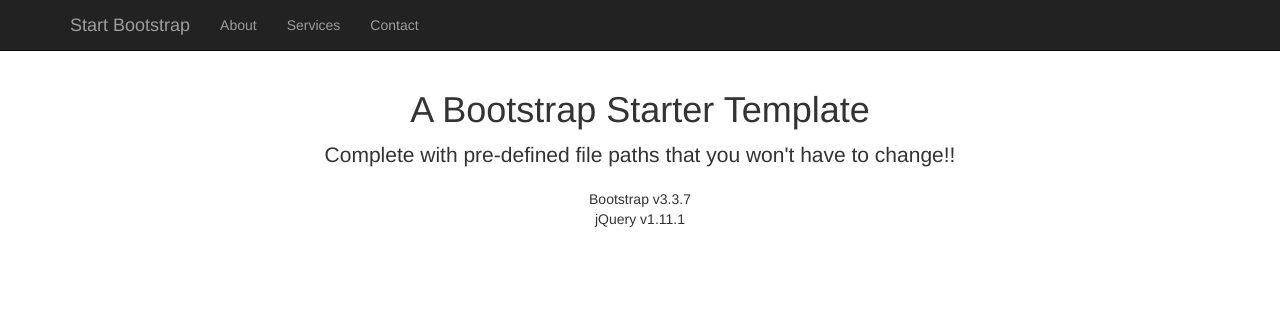
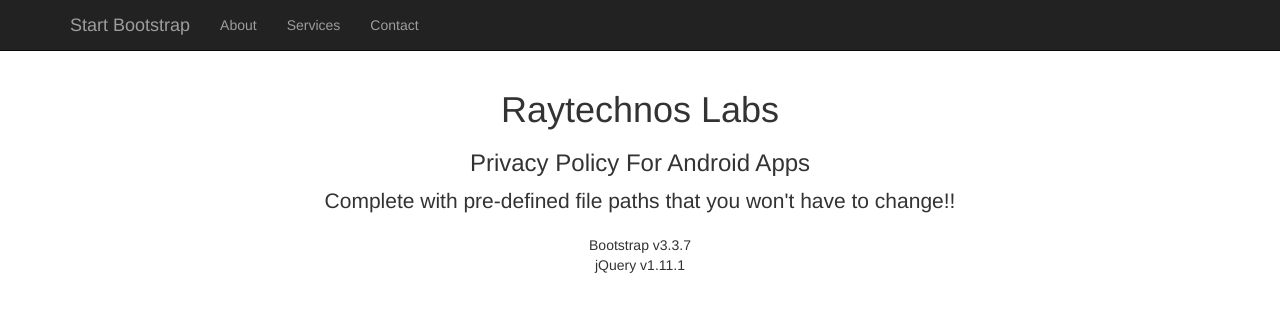
Before and after one commit to raytechnos/privacy-policy, a plain HTML site: page index.html in a window 1280 px wide. Drawn offline with Linux system fonts and the light colour scheme.

Commit message:
Update index.html

```diff
--- a/index.html
+++ b/index.html
@@ -70,7 +70,8 @@
 
         <div class="row">
             <div class="col-lg-12 text-center">
-                <h1>A Bootstrap Starter Template</h1>
+                <h1>Raytechnos Labs</h1>
+                <h3>Privacy Policy For Android Apps</h3>
                 <p class="lead">Complete with pre-defined file paths that you won't have to change!!</p>
                 <ul class="list-unstyled">
                     <li>Bootstrap v3.3.7</li>
```
